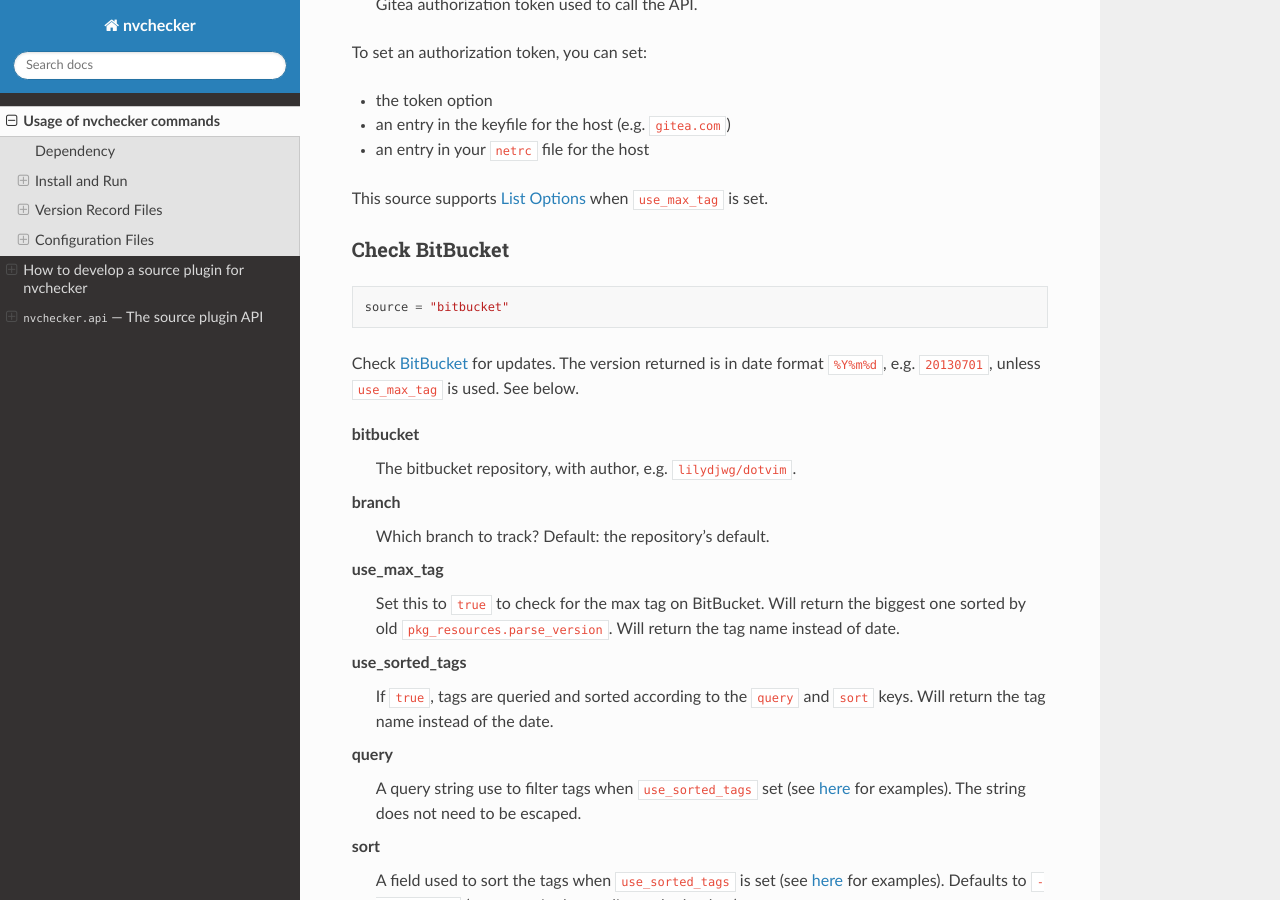
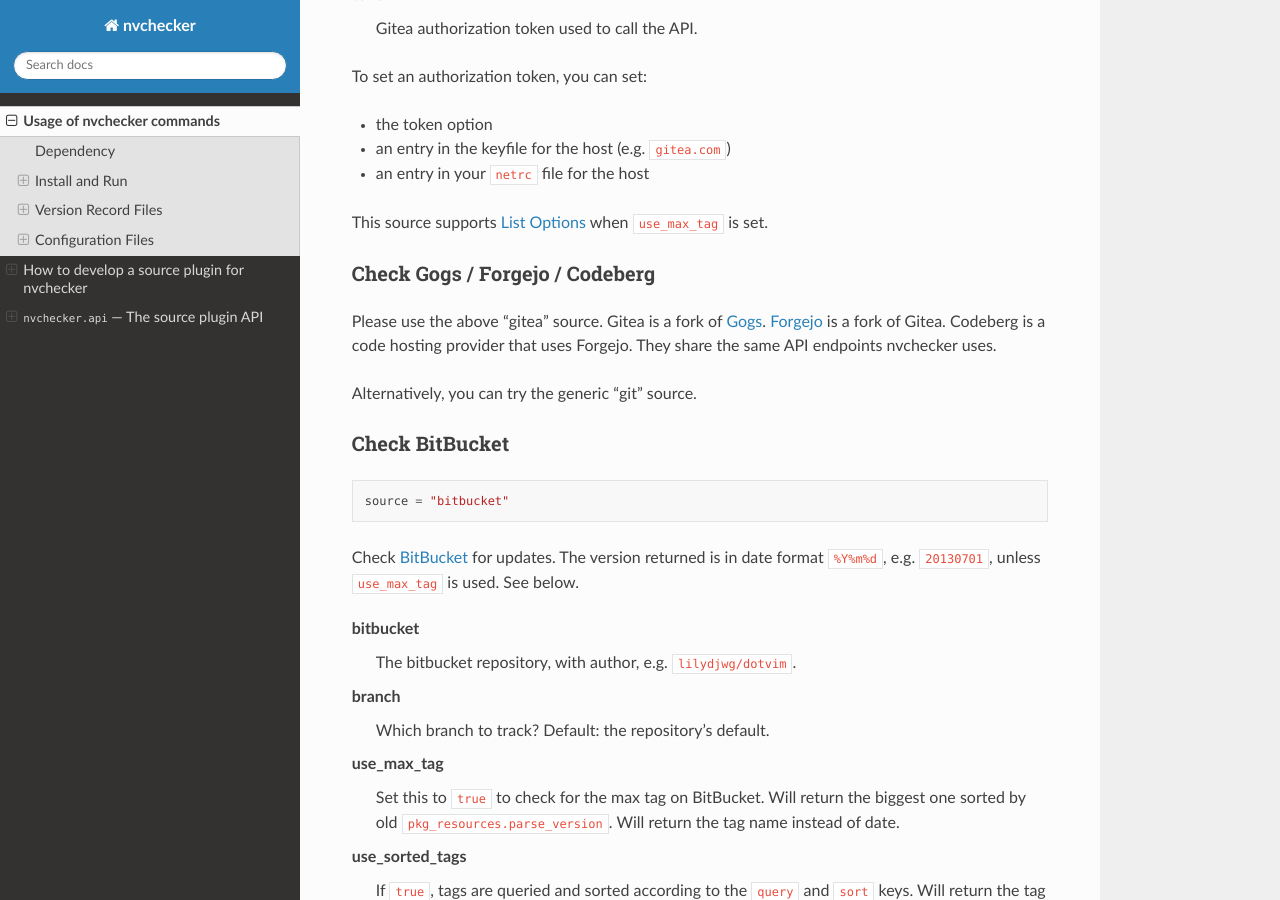
Before and after one commit to lilydjwg/nvchecker, a Sphinx documentation site: the page built from docs/usage.rst, in a window 1280 px wide and 900 px high, scrolled down 12517 px. Built offline with Sphinx 7.4.7 and the Read the Docs theme 3.1.0, drawn with Linux system fonts in a browser that asks for light colours; some of the changed text lies outside the part shown.

Commit message:
docs: add a section about Gogs / Forgejo / Codeberg
closes #287.

[skip ci]

```diff
--- a/docs/usage.rst
+++ b/docs/usage.rst
@@ -488,6 +488,15 @@
 - an entry in your ``netrc`` file for the host
 
 This source supports :ref:`list options` when ``use_max_tag`` is set.
+
+Check Gogs / Forgejo / Codeberg
+~~~~~~~~~~~~~~~~~~~~~~~~~~~~~~~
+
+Please use the above "gitea" source. Gitea is a fork of `Gogs <https://gogs.io/>`_.
+`Forgejo <https://forgejo.org/>`_ is a fork of Gitea. Codeberg is a code
+hosting provider that uses Forgejo. They share the same API endpoints nvchecker uses.
+
+Alternatively, you can try the generic "git" source.
 
 Check BitBucket
 ~~~~~~~~~~~~~~~
```
